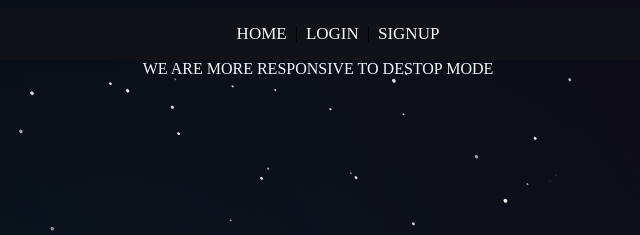
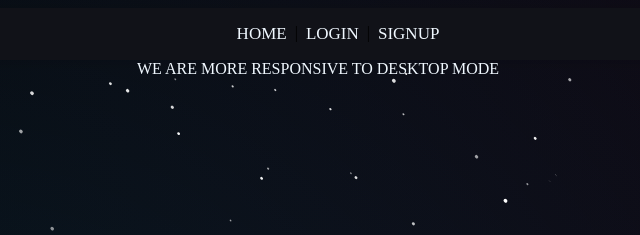
Before and after one commit to utinder1/utinder, a plain HTML site: page index.html in a window 1280 px wide. Shown: the top 235 px of the page, 330-970 px from the left. Drawn offline with Linux system fonts and the light colour scheme.

Commit message:
index.html

```diff
--- a/index.html
+++ b/index.html
@@ -20,7 +20,7 @@
 <body>
     <canvas></canvas>
     <div class="container">
-        <a>WE ARE MORE RESPONSIVE TO DESTOP MODE</a>
+        <a>WE ARE MORE RESPONSIVE TO DESKTOP MODE</a>
         <br><br><br><br><br><br><br><br><br>
         <h1>WELCOME TO U-TINDER</h1>
         <h5>*We are in trial version if successful will launch the website soon</h5><br>
```
